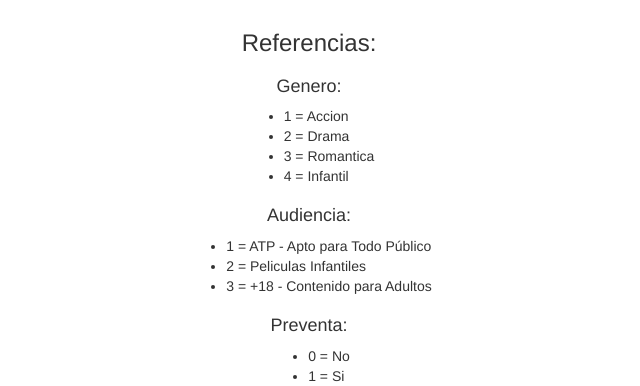
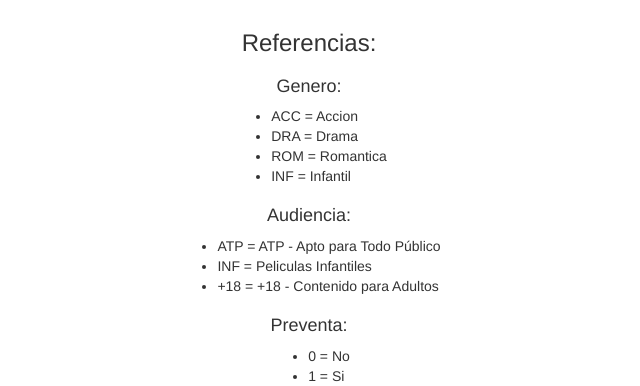
Before and after one commit to Drako01/peliculas, a Django app: page /peliculas in a window 1280 px wide. Shown: the part 671-1057 px from the top of the page, without its empty margins (331-971 px from the left). Run offline with Django 3.2, Linux system fonts and the light colour scheme; data comes from the database, SQL or seed files in the repository; both versions use the stored data as it was after the commit; some libraries are stand-ins or nearby versions.

Commit message:
10052022

```diff
--- a/app_peliculas/templates/titulos/peliculas.html
+++ b/app_peliculas/templates/titulos/peliculas.html
@@ -45,16 +45,16 @@
         <h3>Referencias:</h3>
         <h4>Genero:</h4>
         <ul>
-            <li>1 = Accion</li>
-            <li>2 = Drama</li>
-            <li>3 = Romantica</li>
-            <li>4 = Infantil</li>
+            <li>ACC = Accion</li>
+            <li>DRA = Drama</li>
+            <li>ROM = Romantica</li>
+            <li>INF = Infantil</li>
         </ul>
         <h4>Audiencia:</h4>
         <ul>
-            <li>1 = ATP - Apto para Todo Público</li>
-            <li>2 = Peliculas Infantiles</li>
-            <li>3 = +18 - Contenido para Adultos</li>
+            <li>ATP = ATP - Apto para Todo Público</li>
+            <li>INF = Peliculas Infantiles</li>
+            <li>+18 = +18 - Contenido para Adultos</li>
         </ul>
         <h4>Preventa:</h4>
         <ul>
```
Also changed, not shown: app_peliculas/titulos/forms.py (+7 -7 lines), app_peliculas/peliculas.db.
